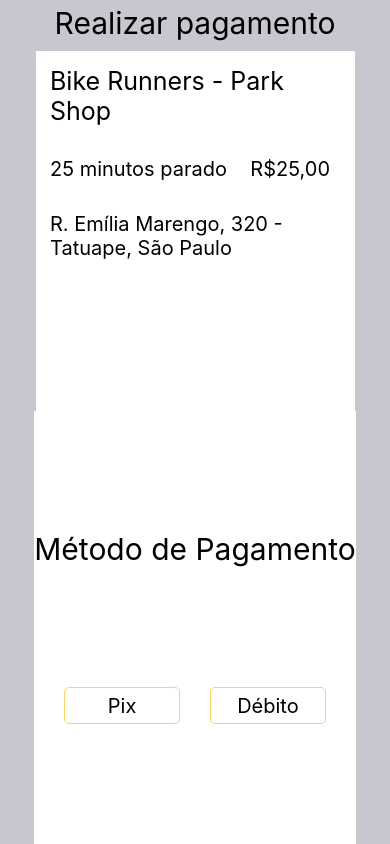
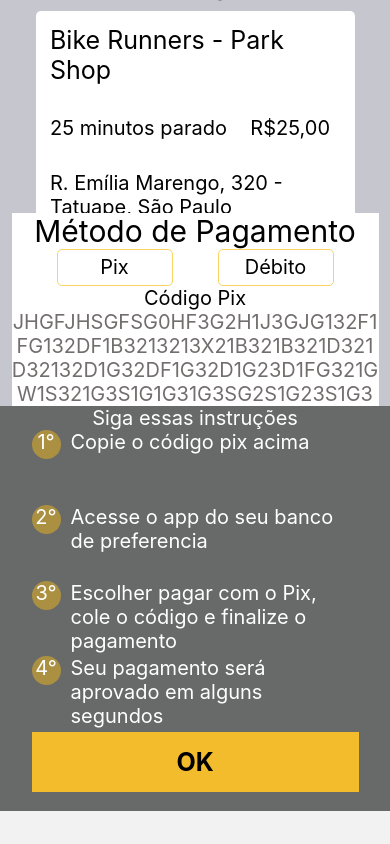
Before and after one commit to chibobinho/Mobile_avanade, a React Native app in the folder Avanade_mobile/: screen /Pagamento in a window 390 px wide. Built offline with nearby package versions, Linux system fonts and the light colour scheme.

Commit message:
Estilizando pagamento

```diff
--- a/Avanade_mobile/src/screens/pagamento.js
+++ b/Avanade_mobile/src/screens/pagamento.js
@@ -1,16 +1,18 @@
 import React, { Component } from 'react';
 import { StyleSheet, Text, View, TextInput, Image, StatusBar, ScrollView, TouchableOpacity } from 'react-native';
 
-export default class TutorialTrava extends Component {
+export default class Pagamento extends Component {
     realizarPagamento = () => {
         this.props.navigation.navigate('Mapa');
     }
 
     render() {
         return (
+            <ScrollView>
                 <View style={styles.main}>
+
+                    <View style={styles.mainCard}>
                         <Text style={styles.mainTitulo}>Realizar pagamento</Text>
-                <View style={styles.mainCard}>
                         <View style={styles.mainCardDiv}>
                             <View style={styles.boxTexto}>
                                 <Text style={styles.boxTextoTitulo}>Bike Runners - Park Shop </Text>
@@ -25,38 +27,69 @@
                         </View>
                     </View>
 
-                <View style={styles.mainPagamento}>
+                    <View style={styles.mainMetodo}>
                         <Text style={styles.mainPagamentoTitle}>Método de Pagamento</Text>
 
                         <View style={styles.mainBtns}>
-                        <TouchableOpacity style={styles.mainBtnPagamento} onPress={this.PagarPix}>
+                            <TouchableOpacity style={styles.mainBtnMetodo} onPress={this.PagarPix}>
                                 <Text style={styles.boxTextoInfos}>Pix</Text>
                             </TouchableOpacity>
 
-                        <TouchableOpacity style={styles.mainBtnPagamento} onPress={this.PagarDebito}>
+                            <TouchableOpacity style={styles.mainBtnMetodo} onPress={this.PagarDebito}>
                                 <Text style={styles.boxTextoInfos}>Débito</Text>
                             </TouchableOpacity>
                         </View>
+
+                        <Text style={styles.boxTextoInfos}>Código Pix</Text>
+                        <Text style={styles.mainMetodoCodigo}>JHGFJHSGFSG0HF3G2H1J3GJG132F1FG132DF1B3213213X21B321B321D321D32132D1G32DF1G32D1G23D1FG321GW1S321G3S1G1G31G3SG2S1G23S1G3</Text>
                     </View>
 
-                {/* <View style={styles.mainPagamento}>
-                    <Text style={styles.mainPagamentoTitle}>Cadastre seus Dados</Text>
+                    <View style={styles.mainPagamento}>
+                        <View style={styles.mainSpaceTitle}>
+                            <Text style={styles.mainPagamentoText}>Siga essas instruções</Text>
+                        </View>
 
-                    <View style={styles.mainFormSpace}>
-                        <TextInput style={styles.mainInput} placeholder='Numero do cartão' placeholderTextColor='#000000'></TextInput>
-                        <View style={styles.mainTwoInput}>
-                            <TextInput style={styles.mainInputSmall} placeholder='Validade' placeholderTextColor='#000000'></TextInput>
-                            <TextInput style={styles.mainInputSmall} placeholder='CVV' placeholderTextColor='#000000'></TextInput>
+
+                        <View style={styles.mainInstrucoes}>
+
+                            <View style={styles.passoInfo}>
+                                <View style={styles.mainPagamentoCircle}>
+                                    <Text style={styles.mainPagamentoText}>1°</Text>
                                 </View>
-                        <TextInput style={styles.mainInput} placeholder='Nome do cartão' placeholderTextColor='#000000'></TextInput>
-                        <TouchableOpacity style={styles.mainBtn} onPress={this.realizarPagamento}>
-                            <Text style={styles.mainBtnTexto}>Pagar</Text>
+                                <Text style={styles.mainPagamentoText}>Copie o código pix acima</Text>
+                            </View>
+
+                            <View style={styles.passoInfo}>
+                                <View style={styles.mainPagamentoCircle}>
+                                    <Text style={styles.mainPagamentoText}>2°</Text>
+                                </View>
+                                <Text style={styles.mainPagamentoText}>Acesse o app do seu banco de preferencia</Text>
+                            </View>
+
+                            <View style={styles.passoInfo}>
+                                <View style={styles.mainPagamentoCircle}>
+                                    <Text style={styles.mainPagamentoText}>3°</Text>
+                                </View>
+                                <Text style={styles.mainPagamentoText}>Escolher pagar com o Pix, cole o código e finalize o pagamento</Text>
+                            </View>
+
+                            <View style={styles.passoInfo}>
+                                <View style={styles.mainPagamentoCircle}>
+                                    <Text style={styles.mainPagamentoText}>4°</Text>
+                                </View>
+                                <Text style={styles.mainPagamentoText}>Seu pagamento será aprovado em alguns segundos</Text>
+                            </View>
+
+                        </View>
+
+                        <View style={styles.alinhamentoBtn}>
+                            <TouchableOpacity style={styles.mainPagamentoBtn} onPress={this.realizarPagamento}>
+                                <Text style={styles.pagamentoBtnText}>OK</Text>
                             </TouchableOpacity>
                         </View>
                     </View>
- */}
                 </View>
-
+            </ScrollView >
         );
     }
 }
@@ -65,7 +98,8 @@
     main: {
         flex: 1,
         alignItems: 'center',
-        backgroundColor: 'background: rgba(132, 132, 156, 0.4)'
+        backgroundColor: 'rgba(132, 132, 156, 0.4)',
+        justifyContent: 'space-between',
     },
 
     mainTitulo: {
@@ -80,6 +114,7 @@
         width: 411,
         alignItems: 'center',
         justifyContent: 'center',
+        marginBottom: '5%',
     },
 
     mainCardDiv: {
@@ -98,13 +133,11 @@
     },
 
     boxTextoTitulo: {
-        //fontFamily:
         fontSize: 25,
         color: '#000000'
     },
 
     boxTextoInfos: {
-        //fontFamily:
         fontSize: 20,
         color: '#000000'
     },
@@ -115,15 +148,8 @@
         justifyContent: 'space-between',
     },
 
-    mainCard: {
-        flex: 0.5,
+    mainMetodo: {
         backgroundColor: '#ffffff',
-    },
-
-    mainPagamento: {
-        flex: 0.6,
-        backgroundColor: '#ffffff',
-        justifyContent: 'space-evenly',
         alignItems: 'center',
     },
 
@@ -139,7 +165,7 @@
         justifyContent: 'space-evenly'
     },
 
-    mainBtnPagamento: {
+    mainBtnMetodo: {
         height: 37,
         width: 116,
         backgroundColor: '#fff',
@@ -150,72 +176,69 @@
         justifyContent: 'center',
     },
 
+    mainMetodoCodigo: {
+        //fontFamily:
+        fontSize: 20,
+        color: '#726E6E',
+        maxWidth: 367,
+        textAlign: 'center',
+    },
 
-    /* mainPagamento: {
-        flex: 0.6,
+    mainPagamento: {
+        flex: 1,
+        backgroundColor: '#676A69',
         justifyContent: 'space-evenly',
+        paddingBottom: '5%',
+        paddingRight: '10%',
+        paddingLeft: '10%',
+    },
+
+    mainSpaceTitle: {
         alignItems: 'center',
     },
 
-    mainPagamentoTitle: {
-        //fontFamily:
-        fontSize: 25,
-        color: '#000',
+    passoInfo: {
+        flex: 1,
+        flexDirection: 'row',
     },
 
-    mainFormSpace: {
-        marginTop: 25,
-        height: 400,
+    mainPagamentoCircle: {
+        width: 29,
+        height: 29,
+        borderRadius: 29 / 2,
+        backgroundColor: '#AC9041',
         alignItems: 'center',
-        justifyContent: 'space-between',
+        marginRight: 10,
     },
 
-    mainInput: {
-        width: 260,
-        height: 60,
-        backgroundColor: '#ffffff',
-        borderLeftWidth: 2,
-        borderRightWidth: 2,
-        borderTopWidth: 2,
-        borderBottomWidth: 2,
-        borderRadius: 5,
-        borderStyle: 'solid',
-        borderColor: '#F3BC2C',
-        paddingLeft: '5%',
+    mainPagamentoText: {
+        //fontFamily:
+        fontSize: 20,
+        color: '#fff',
     },
 
-    mainTwoInput: {
-        flexDirection: 'row',
-        justifyContent: 'space-between'
+    alinhamentoBtn: {
+        justifyContent: 'center',
+        alignItems: 'center',
     },
 
-    mainInputSmall: {
-        width: 110,
+    mainPagamentoBtn: {
+        width: 327,
         height: 60,
-        backgroundColor: '#ffffff',
-        borderLeftWidth: 2,
-        borderRightWidth: 2,
-        borderTopWidth: 2,
-        borderBottomWidth: 2,
-        borderRadius: 5,
-        borderStyle: 'solid',
-        borderColor: '#F3BC2C',
-        paddingLeft: 23,
-    },
-
-    mainBtn: {
         backgroundColor: '#F3BC2C',
-        width: 157,
-        height: 60,
-        borderRadius: 5,
         alignItems: 'center',
         justifyContent: 'center',
     },
 
-    mainBtnTexto: {
-        //fontFamily: '',
+    pagamentoBtnText: {
+        //fontFamily:
         fontSize: 25,
         fontWeight: 'bold',
-        color: '#000000',
-    }, */
+        color: '#000',
+    },
+
+    mainInstrucoes: {
+        flex: 10,
+        justifyContent: 'space-between',
+    }
 });
```
Lines whose indentation alone changed are shown as unchanged.
